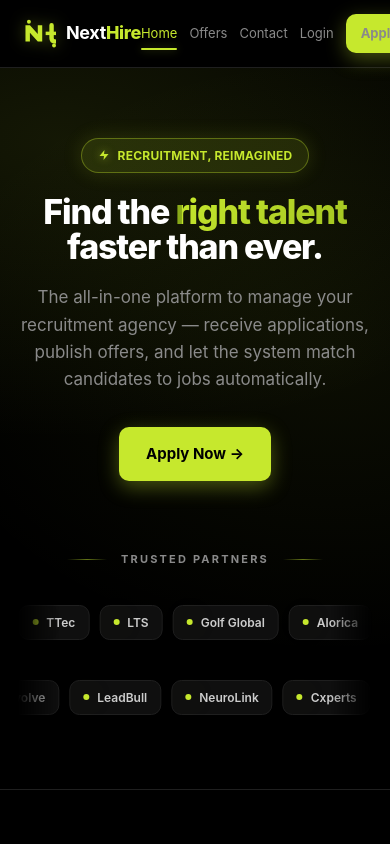
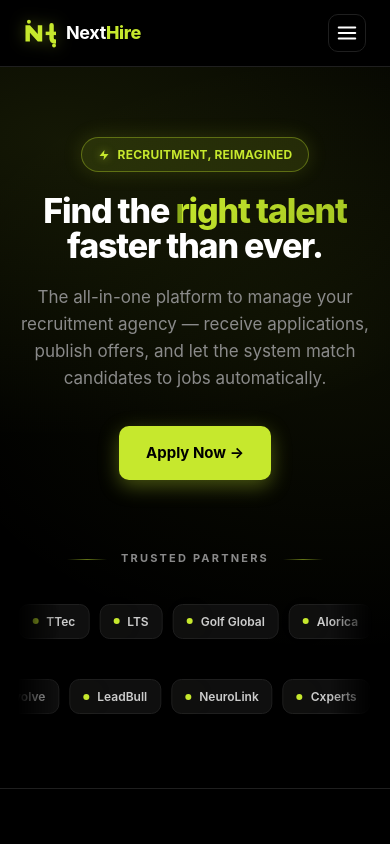
Before and after one commit to eiadtamerw/nexthire, a Next.js app: page / in a window 390 px wide. Shown: the top 844 px of the page. Built offline with nearby package versions, Linux system fonts and the light colour scheme.

Commit message:
Add mobile hamburger navigation

```diff
--- a/app/globals.css
+++ b/app/globals.css
@@ -1324,3 +1324,66 @@ body { animation: fadeIn 0.4s ease-out; }
     right: -10px;
   }
 }
+/* ============ MOBILE NAV ============ */
+.nav-mobile-actions {
+  display: none;
+  align-items: center;
+  gap: 10px;
+}
+
+.nav-hamburger {
+  width: 38px;
+  height: 38px;
+  border-radius: 10px;
+  background: transparent;
+  border: 1px solid var(--border);
+  color: var(--text);
+  display: grid;
+  place-items: center;
+  cursor: pointer;
+  transition: all .2s var(--ease-out);
+  padding: 0;
+}
+
+.nav-hamburger:hover {
+  border-color: var(--neon);
+  color: var(--neon);
+  background: rgba(198,232,45,0.06);
+}
+
+.nav-mobile-panel {
+  display: none;
+  flex-direction: column;
+  gap: 4px;
+  padding: 12px 20px 20px;
+  background: var(--card);
+  border-top: 1px solid var(--border);
+  animation: fadeInDown 0.25s var(--ease-out);
+}
+
+.nav-mobile-panel a {
+  padding: 12px 14px;
+  border-radius: 10px;
+  color: var(--muted);
+  font-size: 15px;
+  font-weight: 600;
+  transition: all .2s ease;
+}
+
+.nav-mobile-panel a:hover,
+.nav-mobile-panel a.active {
+  background: rgba(198,232,45,0.08);
+  color: var(--neon);
+}
+
+@media (max-width: 900px) {
+  .nav-links-desktop {
+    display: none !important;
+  }
+  .nav-mobile-actions {
+    display: flex;
+  }
+  .nav-mobile-panel {
+    display: flex;
+  }
+}
--- a/components/Nav.tsx
+++ b/components/Nav.tsx
@@ -10,6 +10,7 @@ export default function Nav() {
   const [isAdmin, setIsAdmin] = useState(false);
   const [mounted, setMounted] = useState(false);
   const [menuOpen, setMenuOpen] = useState(false);
+  const [mobileOpen, setMobileOpen] = useState(false);
   const router = useRouter();
   const pathname = usePathname();
 
@@ -23,6 +24,12 @@ export default function Nav() {
     setMounted(true);
   }, [pathname]);
 
+  // اقفل أي قايمة مفتوحة لما يتغير المسار
+  useEffect(() => {
+    setMenuOpen(false);
+    setMobileOpen(false);
+  }, [pathname]);
+
   useEffect(() => {
     function handleClick() {
       setMenuOpen(false);
@@ -32,6 +39,16 @@ export default function Nav() {
       return () => window.removeEventListener('click', handleClick);
     }
   }, [menuOpen]);
+
+  // امنع scroll الصفحة لما الـ mobile menu مفتوح
+  useEffect(() => {
+    if (mobileOpen) {
+      document.body.style.overflow = 'hidden';
+      return () => {
+        document.body.style.overflow = '';
+      };
+    }
+  }, [mobileOpen]);
 
   async function logoutNow() {
     const token = localStorage.getItem('staffToken');
@@ -72,7 +89,8 @@ export default function Nav() {
           </span>
         </Link>
 
-        <div className="nav-links">
+        {/* Desktop links */}
+        <div className="nav-links nav-links-desktop">
           <Link href="/" className={pathname === '/' ? 'active' : ''}>Home</Link>
           <Link href="/offers" className={pathname === '/offers' ? 'active' : ''}>Offers</Link>
           <Link href="/contact" className={pathname === '/contact' ? 'active' : ''}>Contact</Link>
@@ -111,16 +129,7 @@ export default function Nav() {
                     className="nav-avatar-menu-item"
                     onClick={() => setMenuOpen(false)}
                   >
-                    <svg
-                      width="15"
-                      height="15"
-                      viewBox="0 0 24 24"
-                      fill="none"
-                      stroke="currentColor"
-                      strokeWidth="2"
-                      strokeLinecap="round"
-                      strokeLinejoin="round"
-                    >
+                    <svg width="15" height="15" viewBox="0 0 24 24" fill="none" stroke="currentColor" strokeWidth="2" strokeLinecap="round" strokeLinejoin="round">
                       <circle cx="12" cy="12" r="3" />
                       <path d="M19.4 15a1.65 1.65 0 0 0 .33 1.82l.06.06a2 2 0 0 1 0 2.83 2 2 0 0 1-2.83 0l-.06-.06a1.65 1.65 0 0 0-1.82-.33 1.65 1.65 0 0 0-1 1.51V21a2 2 0 0 1-2 2 2 2 0 0 1-2-2v-.09A1.65 1.65 0 0 0 9 19.4a1.65 1.65 0 0 0-1.82.33l-.06.06a2 2 0 0 1-2.83 0 2 2 0 0 1 0-2.83l.06-.06a1.65 1.65 0 0 0 .33-1.82 1.65 1.65 0 0 0-1.51-1H3a2 2 0 0 1-2-2 2 2 0 0 1 2-2h.09A1.65 1.65 0 0 0 4.6 9a1.65 1.65 0 0 0-.33-1.82l-.06-.06a2 2 0 0 1 0-2.83 2 2 0 0 1 2.83 0l.06.06a1.65 1.65 0 0 0 1.82.33H9a1.65 1.65 0 0 0 1-1.51V3a2 2 0 0 1 2-2 2 2 0 0 1 2 2v.09a1.65 1.65 0 0 0 1 1.51 1.65 1.65 0 0 0 1.82-.33l.06-.06a2 2 0 0 1 2.83 0 2 2 0 0 1 0 2.83l-.06.06a1.65 1.65 0 0 0-.33 1.82V9a1.65 1.65 0 0 0 1.51 1H21a2 2 0 0 1 2 2 2 2 0 0 1-2 2h-.09a1.65 1.65 0 0 0-1.51 1z" />
                     </svg>
@@ -132,16 +141,7 @@ export default function Nav() {
                     className="nav-avatar-menu-item nav-avatar-menu-logout"
                     onClick={logoutNow}
                   >
-                    <svg
-                      width="15"
-                      height="15"
-                      viewBox="0 0 24 24"
-                      fill="none"
-                      stroke="currentColor"
-                      strokeWidth="2"
-                      strokeLinecap="round"
-                      strokeLinejoin="round"
-                    >
+                    <svg width="15" height="15" viewBox="0 0 24 24" fill="none" stroke="currentColor" strokeWidth="2" strokeLinecap="round" strokeLinejoin="round">
                       <path d="M9 21H5a2 2 0 0 1-2-2V5a2 2 0 0 1 2-2h4" />
                       <polyline points="16 17 21 12 16 7" />
                       <line x1="21" y1="12" x2="9" y2="12" />
@@ -155,7 +155,90 @@ export default function Nav() {
 
           <Link href="/apply" className="btn btn-primary btn-sm">Apply Now</Link>
         </div>
+
+        {/* Mobile: Avatar + Hamburger */}
+        <div className="nav-mobile-actions">
+          {mounted && isAuth && (
+            <div style={{ position: 'relative' }} onClick={(e) => e.stopPropagation()}>
+              <button
+                type="button"
+                onClick={() => setMenuOpen(!menuOpen)}
+                className="nav-avatar"
+                title={username}
+              >
+                {initial}
+              </button>
+
+              {menuOpen && (
+                <div className="nav-avatar-menu">
+                  <div className="nav-avatar-menu-header">
+                    <div className="nav-avatar-menu-name">{username}</div>
+                    <div className="nav-avatar-menu-sub">
+                      {isAdmin ? 'Administrator' : 'Signed in'}
+                    </div>
+                  </div>
+                  <Link
+                    href="/settings"
+                    className="nav-avatar-menu-item"
+                    onClick={() => setMenuOpen(false)}
+                  >
+                    Settings
+                  </Link>
+                  <button
+                    type="button"
+                    className="nav-avatar-menu-item nav-avatar-menu-logout"
+                    onClick={logoutNow}
+                  >
+                    Logout
+                  </button>
+                </div>
+              )}
+            </div>
+          )}
+
+          <button
+            type="button"
+            className="nav-hamburger"
+            onClick={() => setMobileOpen(!mobileOpen)}
+            aria-label="Menu"
+          >
+            {mobileOpen ? (
+              <svg width="22" height="22" viewBox="0 0 24 24" fill="none" stroke="currentColor" strokeWidth="2.2" strokeLinecap="round" strokeLinejoin="round">
+                <line x1="18" y1="6" x2="6" y2="18" />
+                <line x1="6" y1="6" x2="18" y2="18" />
+              </svg>
+            ) : (
+              <svg width="22" height="22" viewBox="0 0 24 24" fill="none" stroke="currentColor" strokeWidth="2.2" strokeLinecap="round" strokeLinejoin="round">
+                <line x1="3" y1="6" x2="21" y2="6" />
+                <line x1="3" y1="12" x2="21" y2="12" />
+                <line x1="3" y1="18" x2="21" y2="18" />
+              </svg>
+            )}
+          </button>
+        </div>
       </div>
+
+      {/* Mobile menu panel */}
+      {mobileOpen && (
+        <div className="nav-mobile-panel">
+          <Link href="/" className={pathname === '/' ? 'active' : ''}>Home</Link>
+          <Link href="/offers" className={pathname === '/offers' ? 'active' : ''}>Offers</Link>
+          <Link href="/contact" className={pathname === '/contact' ? 'active' : ''}>Contact</Link>
+
+          {mounted && isAuth && (
+            <Link href="/dashboard" className={pathname === '/dashboard' ? 'active' : ''}>Dashboard</Link>
+          )}
+          {mounted && isAuth && (
+            <Link href="/matches" className={pathname === '/matches' ? 'active' : ''}>Matches</Link>
+          )}
+
+          {mounted && !isAuth && <Link href="/login">Login</Link>}
+
+          <Link href="/apply" className="btn btn-primary" style={{ marginTop: 12, textAlign: 'center' }}>
+            Apply Now
+          </Link>
+        </div>
+      )}
     </nav>
   );
 }
```
